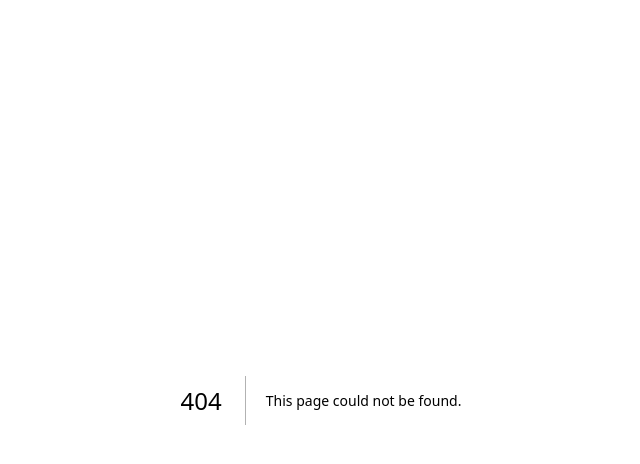
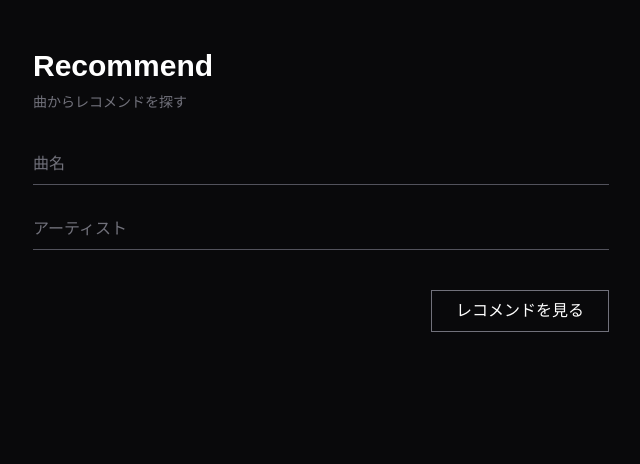
Before and after one commit to winter020677/music-is-my-lielife, a Next.js app in the folder frontend/: page /recommend in a window 1280 px wide. Before the commit this address had no page. Shown: the top 464 px of the page, without its empty margins (319-959 px from the left). Built offline with nearby package versions, Linux system fonts and the light colour scheme.

Commit message:
add recommend page

```diff
--- /dev/null
+++ b/frontend/app/components/RecommendForm.tsx
@@ -0,0 +1,63 @@
+"use client";
+
+import { useState } from "react";
+
+export default function RecommendForm() {
+  const [form, setForm] = useState({ title: "", artist: "" });
+  const [results, setResults] = useState([]);
+  const [loading, setLoading] = useState(false);
+  async function handleSubmit(e: React.FormEvent) {
+    e.preventDefault();
+    setLoading(true);
+    const res = await fetch(
+      `http://localhost:8000/songs/recommend?title=${form.title}&artist=${form.artist}`,
+    );
+    const data = await res.json();
+    setResults(data.recommendations);
+    setLoading(false);
+  }
+  function handleChange(e: React.ChangeEvent<HTMLInputElement>) {
+    setForm({ ...form, [e.target.name]: e.target.value });
+  }
+  return (
+    <form className="flex flex-col gap-6 mt-6" onSubmit={handleSubmit}>
+      <input
+        className="w-full bg-transparent border-b border-zinc-600 text-white py-2 outline-none placeholder-zinc-500"
+        name="title"
+        value={form.title}
+        onChange={handleChange}
+        placeholder="曲名"
+        required
+      />
+      <input
+        className="w-full bg-transparent border-b border-zinc-600 text-white py-2 outline-none placeholder-zinc-500"
+        name="artist"
+        value={form.artist}
+        onChange={handleChange}
+        placeholder="アーティスト"
+        required
+      />
+      <button
+        className="mt-4 self-end px-6 py-2 border border-zinc-500 text-white hover:bg-zinc-800 transition-colors"
+        type="submit"
+        disabled={loading}
+      >
+        {loading ? "検索中..." : "レコメンドを見る"}
+      </button>
+      <ul>
+        {results.map((rec, i) => (
+          <li key={i}>
+            <a
+              href={rec.spotify_url}
+              target="_blank"
+              rel="noopener noreferrer"
+              className="text-white hover:text-zinc-400 transition-colors"
+            >
+              {rec.title} / {rec.artist}
+            </a>
+          </li>
+        ))}
+      </ul>
+    </form>
+  );
+}
--- a/frontend/app/components/SongForm.tsx
+++ b/frontend/app/components/SongForm.tsx
@@ -33,6 +33,13 @@ export default function SongForm() {
     });
     setLoading(false);
     alert("記録完了");
+    setForm({
+      title: "",
+      artist: "",
+      listened_at: "",
+      mood: "",
+      favorite_part: "",
+    });
     router.refresh();
     // console.log("submit fired", form);
     // console.log("response", res.status);
--- a/frontend/app/page.tsx
+++ b/frontend/app/page.tsx
@@ -1,8 +1,19 @@
 import SongForm from "./components/SongForm";
+import Link from "next/link";
+import RecommendForm from "./components/RecommendForm";
 
+type Post = {
+  id: number;
+  title: string;
+  artist: string;
+  listened_at: string;
+  mood: string | null;
+  favorite_part: string | null;
+};
 export default async function Home() {
   const data = await fetch("http://localhost:8000/songs");
-  const posts = await data.json();
+  const posts: Post[] = await data.json();
+
   return (
     <main className="min-h-screen bg-zinc-950 px-4 py-12">
       <div className="max-w-xl mx-auto">
@@ -12,7 +23,14 @@ export default async function Home() {
         <p className="text-zinc-500 text-sm mb-8">
           あなたの人生の音楽を記録する
         </p>
+        <Link
+          href="/recommend"
+          className="text-zinc-400 text-sm hover:text-white transition-colors"
+        >
+          → レコメンドを探す
+        </Link>
         <SongForm />
+        <RecommendForm />
         <ul className="mt-12 space-y-6">
           {posts.map((post) => (
             <li key={post.id} className="flex gap-4">
@@ -28,7 +46,12 @@ export default async function Home() {
                   {post.title} / {post.artist}
                 </p>
                 {post.mood && (
-                  <p className="text-sm text-zinc-400">{post.mood}</p>
+                  <p className="text-sm text-zinc-400">mood: {post.mood}</p>
+                )}
+                {post.favorite_part && (
+                  <p className="text-sm text-zinc-400">
+                    favorite: {post.favorite_part}
+                  </p>
                 )}
               </div>
             </li>
--- /dev/null
+++ b/frontend/app/recommend/page.tsx
@@ -0,0 +1,13 @@
+import RecommendForm from "../components/RecommendForm";
+
+export default function RecommendPage() {
+  return (
+    <main className="min-h-screen bg-zinc-950 px-4 py-12">
+      <div className="max-w-xl mx-auto">
+        <h1 className="text-3xl font-bold text-white mb-2">Recommend</h1>
+        <p className="text-zinc-500 text-sm mb-8">曲からレコメンドを探す</p>
+        <RecommendForm />
+      </div>
+    </main>
+  );
+}
```
